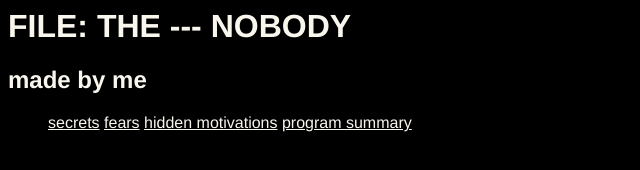
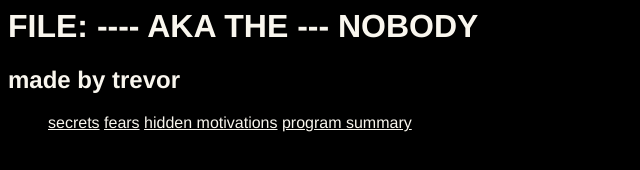
Before and after one commit to trevthedevFR/trevthedev.github.io, a plain HTML site: page index.html in a window 1280 px wide. Shown: the whole page, without its empty margins (0-640 px from the left). Drawn offline with Linux system fonts and the light colour scheme.

Commit message:
Update index.html

```diff
--- a/index.html
+++ b/index.html
@@ -35,8 +35,8 @@
       </style>
 	</head>
 	<body>
-      <h1>FILE: THE --- NOBODY</h1>
-      <h2>made by me</h2>
+      <h1>FILE: ---- AKA THE --- NOBODY</h1>
+      <h2>made by trevor</h2>
 	    <ul class="h1">
           <i1><a href="secrets.html">secrets</a></i1>
           <i1><a href="fears.html">fears</a></i1>
```
